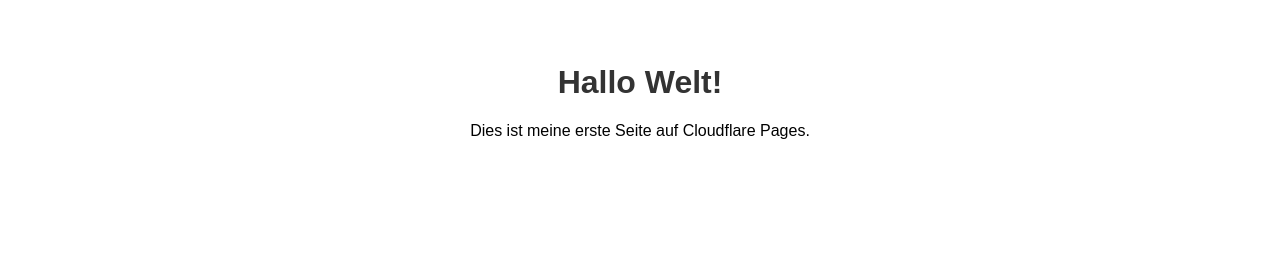
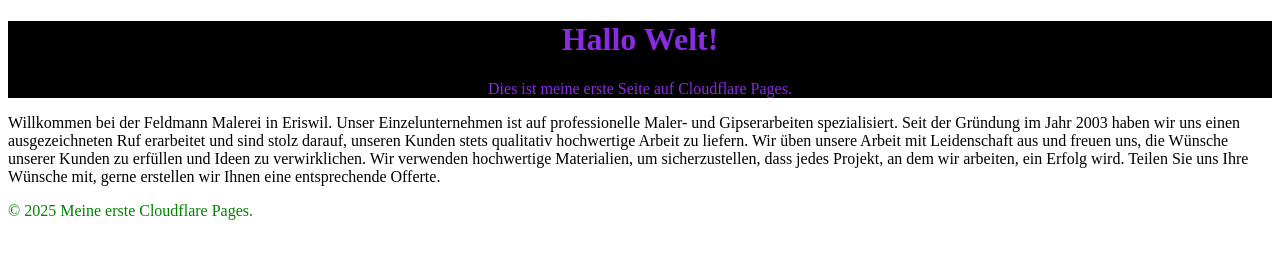
Before and after one commit to silvancode/cloudflare-pages, a plain HTML site: page index.html in a window 1280 px wide. Drawn offline with Linux system fonts and the light colour scheme.

Commit message:
Add style.css

```diff
--- a/index.html
+++ b/index.html
@@ -4,13 +4,27 @@
   <meta charset="utf-8">
   <meta name="viewport" content="width=device-width, initial-scale=1.0">
   <title>Meine erste Cloudflare Page</title>
-  <style>
-    body { font-family: sans-serif; text-align: center; margin-top: 4rem; }
-    h1 { color: #333; }
-  </style>
+  <link rel="stylesheet" href="static/style.css">
 </head>
-<body>
-  <h1>Hallo Welt!</h1>
-  <p>Dies ist meine erste Seite auf Cloudflare Pages.</p>
-</body>
+  <body>
+    <header>
+      <h1>Hallo Welt!</h1>
+      <p>Dies ist meine erste Seite auf Cloudflare Pages.</p>
+    </header>
+
+      <p>
+        Willkommen bei der Feldmann Malerei in Eriswil.
+
+        Unser Einzelunternehmen ist auf professionelle Maler- und Gipserarbeiten spezialisiert. Seit der Gründung im Jahr 2003 haben wir uns einen ausgezeichneten Ruf erarbeitet und sind stolz darauf, unseren Kunden stets qualitativ hochwertige Arbeit zu liefern.
+
+        Wir üben unsere Arbeit mit Leidenschaft aus und freuen uns, die Wünsche unserer Kunden zu erfüllen und Ideen zu verwirklichen. Wir verwenden hochwertige Materialien, um sicherzustellen, dass jedes Projekt, an dem wir arbeiten, ein Erfolg wird.
+
+        Teilen Sie uns Ihre Wünsche mit, gerne erstellen wir Ihnen eine entsprechende Offerte.
+      </p>
+    <footer>
+      <p>
+        &copy; 2025 Meine erste Cloudflare Pages.
+      </p>
+    </footer>
+  </body>
 </html>
--- /dev/null
+++ b/static/style.css
@@ -0,0 +1,10 @@
+header{
+    text-align: center;
+    color: blueviolet;
+    background-color: black;
+}
+footer{
+    text-align: left;
+    color: green;
+
+}
```
